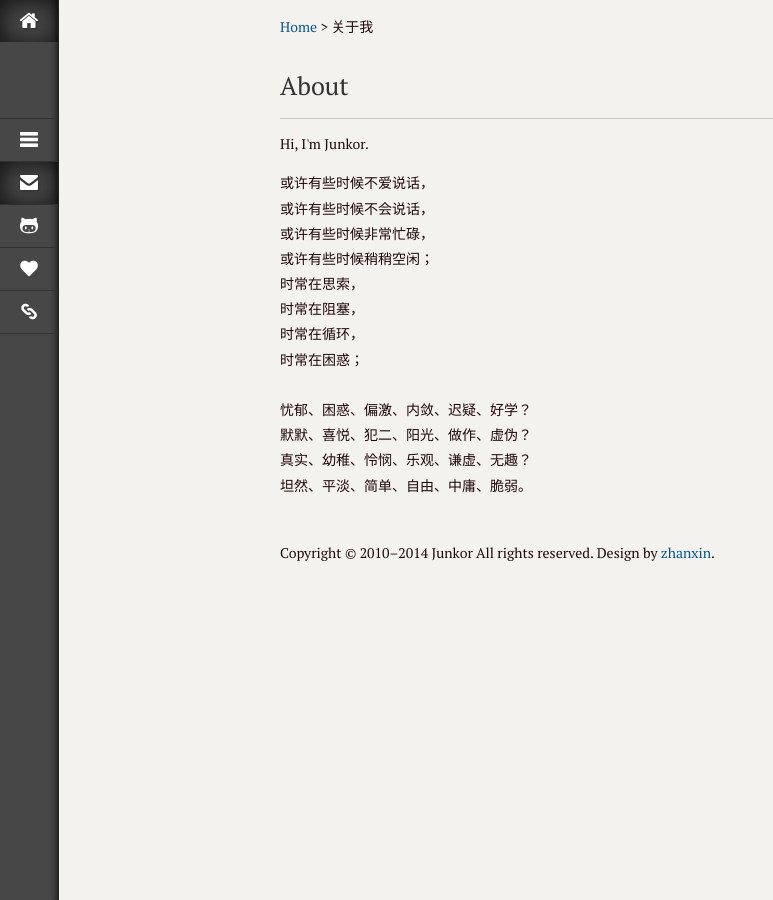
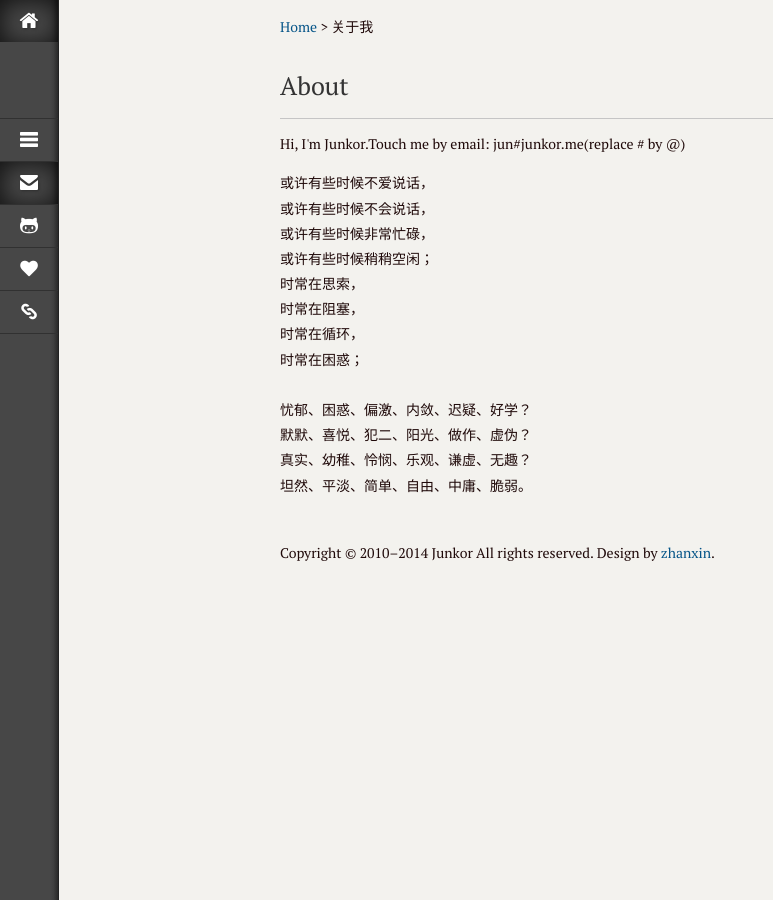
Before and after one commit to junkor/junkor.github.io, a Jekyll site: the page built from contact.html, in a window 1280 px wide. Shown: the whole page, without its empty margins (0-773 px from the left). Built offline with Jekyll 4.4.1, drawn with Linux system fonts in a browser that asks for light colours.

Commit message:
add email to contact

```diff
--- a/contact.html
+++ b/contact.html
@@ -13,7 +13,7 @@ keywords: Swift, Functional, Programming, iOS, Cocoa, CocoaTouch, GitHub, Jekyll
 
 <h1 class="lotus-pagetit">About</h1>
 <article id="about">
-    <p>Hi, I'm Junkor.</p>
+    <p>Hi, I'm Junkor.Touch me by email: jun#junkor.me(replace # by @)</p>
 	<p>或许有些时候不爱说话，<br/>
 	   或许有些时候不会说话，<br/>
 	   或许有些时候非常忙碌，<br/>
```
